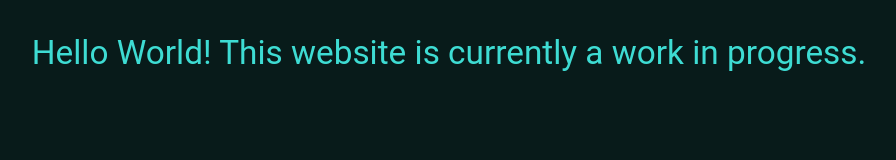
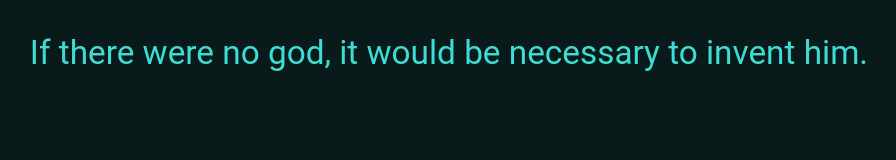
Before and after one commit to baglayan/baglayan-dev, a plain HTML site: page index.html in a window 1280 px wide. Shown: the whole page, without its empty margins (191-1087 px from the left). Drawn offline with Linux system fonts and the light colour scheme.

Commit message:
Test update

```diff
--- a/index.html
+++ b/index.html
@@ -9,7 +9,7 @@
 
 <body>
 
-    <p class="maintext">Hello World! This website is currently a work in progress.</p>
+    <p class="maintext">If there were no god, it would be necessary to invent him.</p>
 
 </body>
 
```
